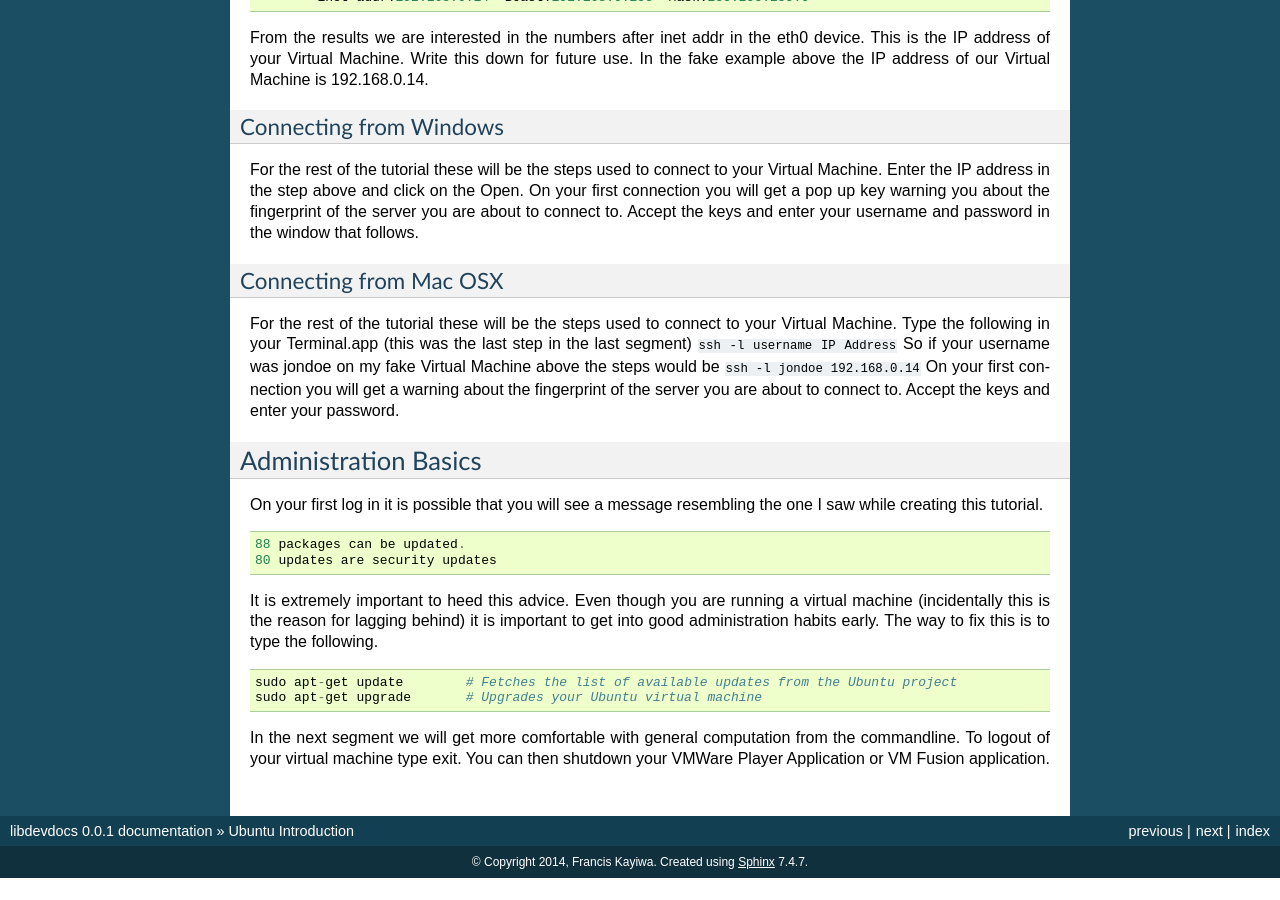
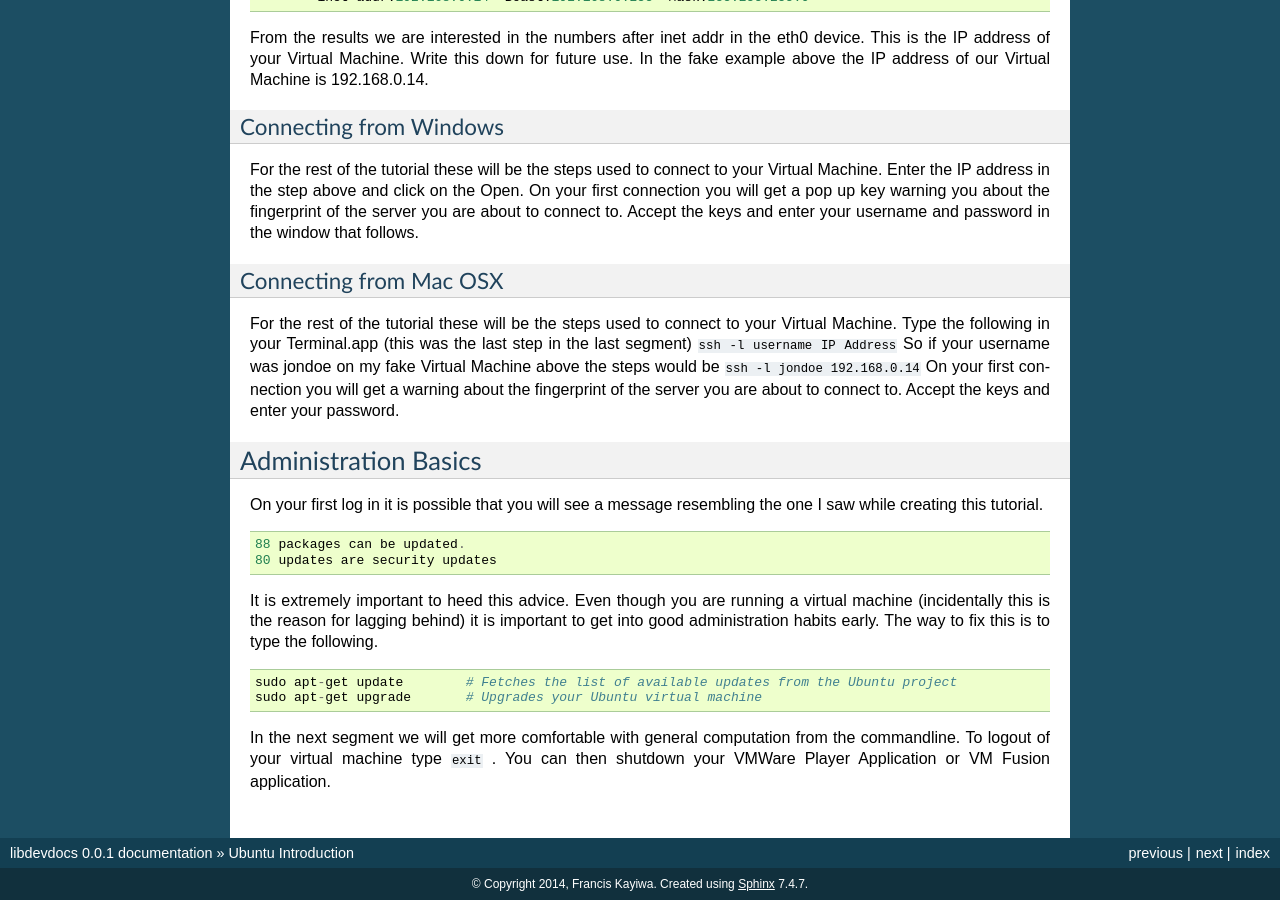
Before and after one commit to kayiwa/libdevdocs, a Sphinx documentation site: the page built from source/ubuntuintro.rst, in a window 1280 px wide and 900 px high, scrolled down 618 px. Built offline with Sphinx 7.4.7, drawn with Linux system fonts in a browser that asks for light colours; before the commit the page ends 1496 px from its top, so only the background shows below that.

Commit message:
missing rest fix

```diff
--- a/source/ubuntuintro.rst
+++ b/source/ubuntuintro.rst
@@ -59,4 +59,4 @@ It is extremely important to heed this advice. Even though you are running a vir
 	sudo apt-get update        # Fetches the list of available updates from the Ubuntu project
 	sudo apt-get upgrade	   # Upgrades your Ubuntu virtual machine
 
-In the next segment we will get more comfortable with general computation from the commandline. To logout of your virtual machine type exit. You can then shutdown your VMWare Player Application or VM Fusion application.
+In the next segment we will get more comfortable with general computation from the commandline. To logout of your virtual machine type ``exit`` . You can then shutdown your VMWare Player Application or VM Fusion application.
```
